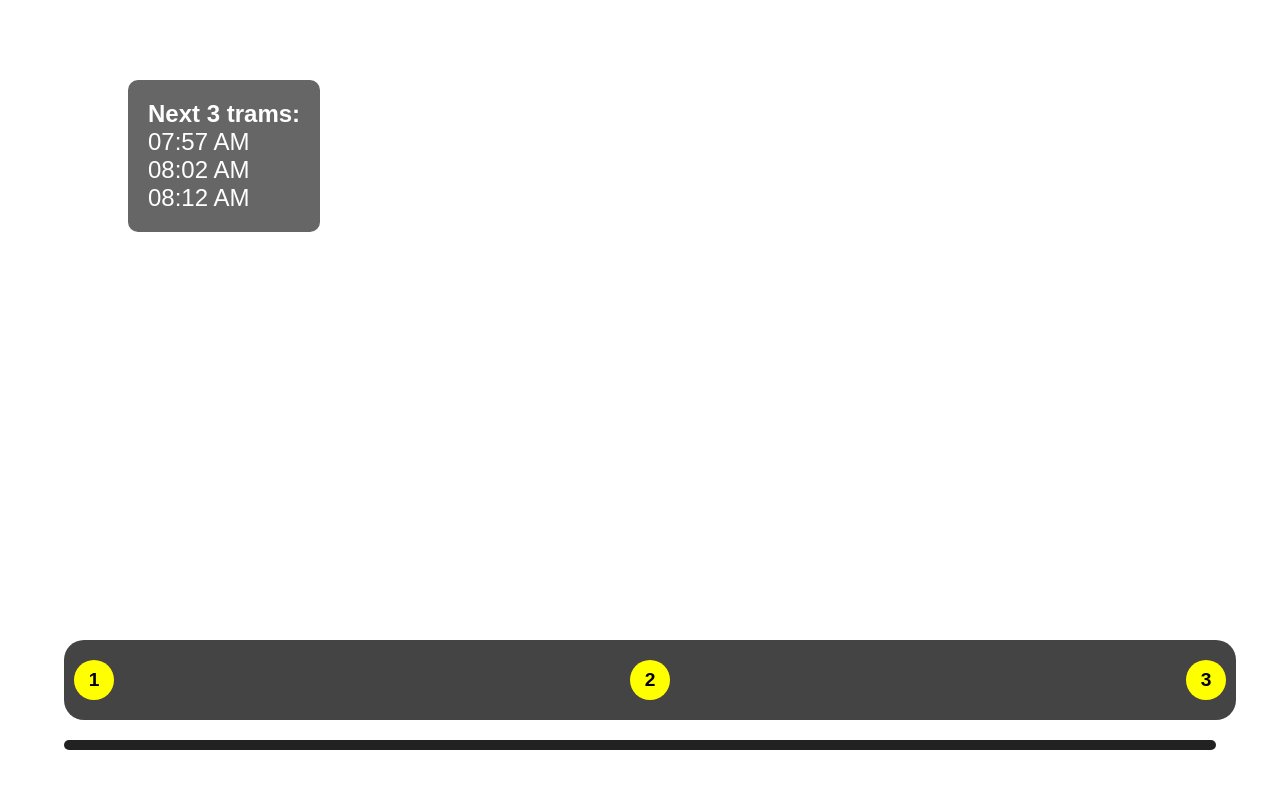
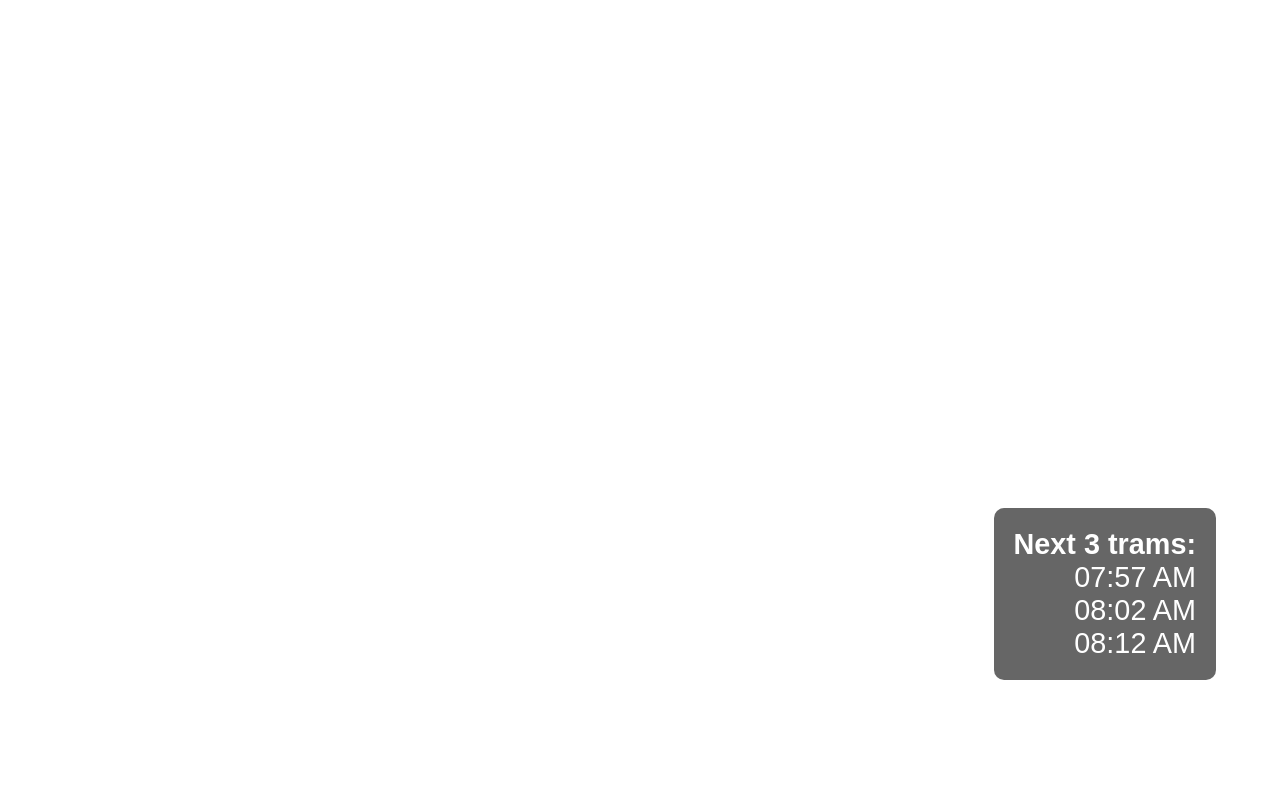
Before and after one commit to Stevo-Mtl/live_time, a plain HTML site: page index.html in a window 1280 px wide. Drawn offline with Linux system fonts and the light colour scheme.

```diff
--- a/index.html
+++ b/index.html
@@ -20,58 +20,19 @@
     }
     #tram-times {
       position: absolute;
-      top: 10%;
-      left: 10%;
+      bottom: 15%;
+      right: 5%;
       background: rgba(0, 0, 0, 0.6);
       color: #fff;
       padding: 20px;
       border-radius: 10px;
-      font-size: 1.5em;
-    }
-    #tram-visual {
-      position: absolute;
-      bottom: 10%;
-      left: 5%;
-      width: 90%;
-      height: 80px;
-      background: #444;
-      border-radius: 20px;
-      display: flex;
-      align-items: center;
-      justify-content: space-between;
-      padding: 0 10px;
-    }
-    .tram-icon {
-      width: 40px;
-      height: 40px;
-      background: yellow;
-      border-radius: 50%;
-      display: flex;
-      align-items: center;
-      justify-content: center;
-      font-size: 1.2em;
-      font-weight: bold;
-    }
-    .rail-line {
-      position: absolute;
-      bottom: 50px;
-      left: 5%;
-      width: 90%;
-      height: 10px;
-      background: #222;
-      z-index: -1;
-      border-radius: 5px;
+      font-size: 1.8em;
+      text-align: right;
     }
   </style>
 </head>
 <body>
   <div id="tram-times">Loading tram times...</div>
-  <div class="rail-line"></div>
-  <div id="tram-visual">
-    <div class="tram-icon">1</div>
-    <div class="tram-icon">2</div>
-    <div class="tram-icon">3</div>
-  </div>
 
   <script>
     function formatTime(date) {
```
